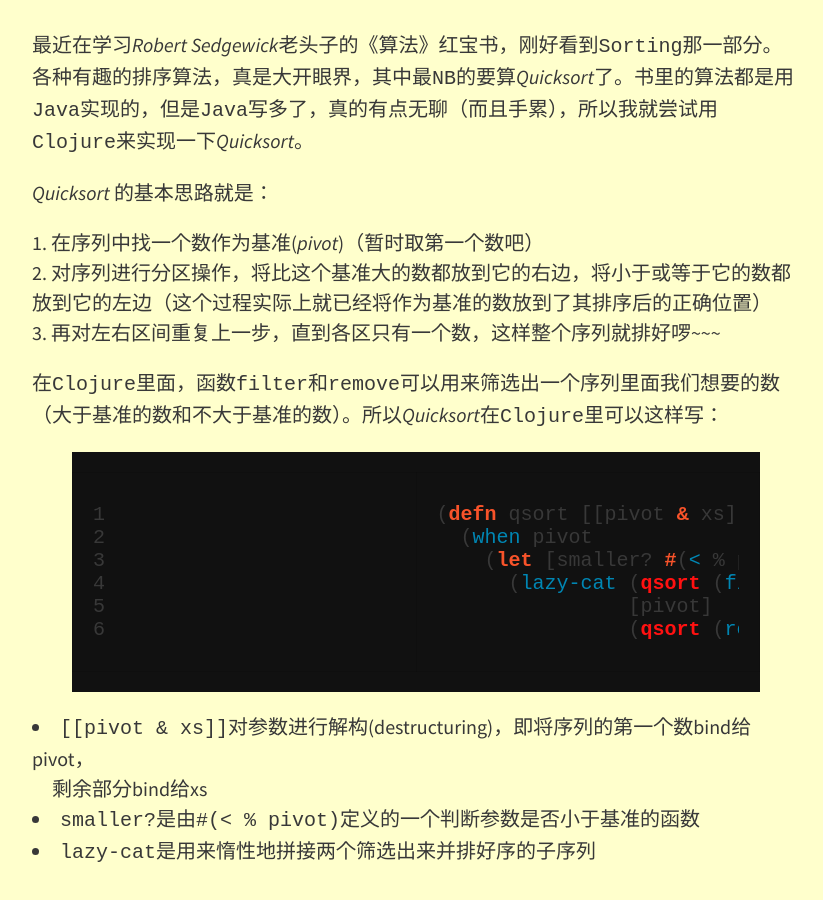
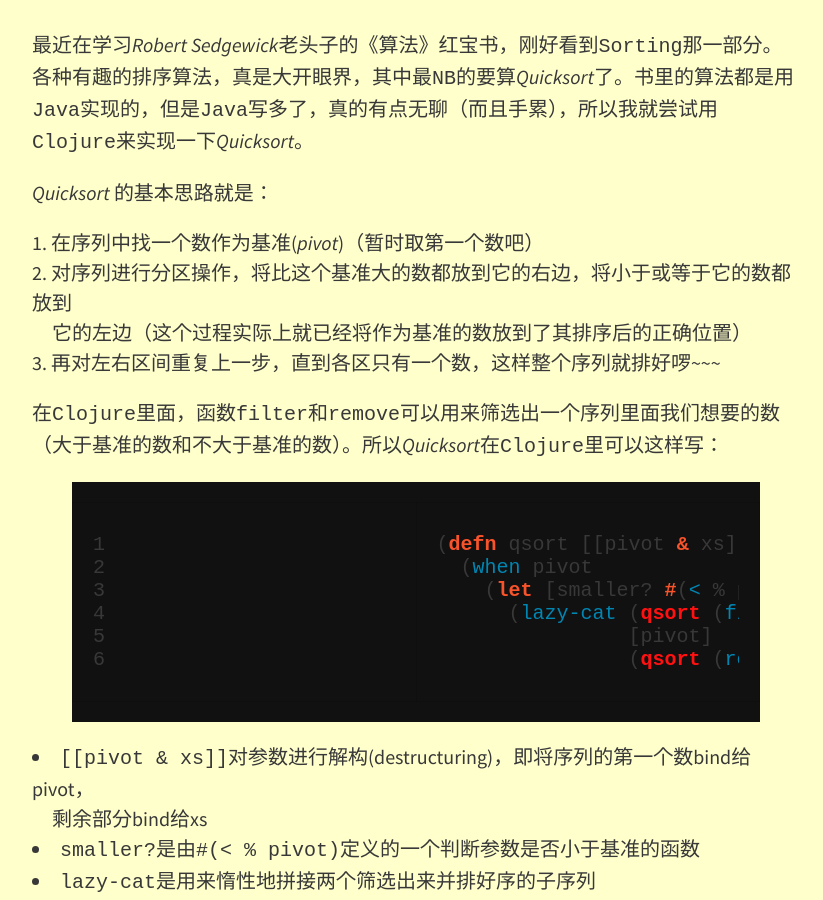
Before and after one commit to ChuitoChan/ChuitoChan.github.io, a Jekyll site: the page built from _posts/2015-07-26-quicksort-in-clojure.md, in a window 1280 px wide and 900 px high, scrolled down 446 px. Shown: the whole window, without its empty margins (224-1047 px from the left). Built offline with Jekyll 4.4.1, drawn with Linux system fonts in a browser that asks for light colours; nearby versions of some CDN libraries.

```diff
--- a/_posts/2015-07-26-quicksort-in-clojure.md
+++ b/_posts/2015-07-26-quicksort-in-clojure.md
@@ -9,7 +9,8 @@ feature-img: "img/sample_feature_img.png"
 *Quicksort* 的基本思路就是：
 
 1. 在序列中找一个数作为基准(*pivot*)（暂时取第一个数吧）
-2. 对序列进行分区操作，将比这个基准大的数都放到它的右边，将小于或等于它的数都放到它的左边（这个过程实际上就已经将作为基准的数放到了其排序后的正确位置）
+2. 对序列进行分区操作，将比这个基准大的数都放到它的右边，将小于或等于它的数都放到<br>
+　它的左边（这个过程实际上就已经将作为基准的数放到了其排序后的正确位置）
 3. 再对左右区间重复上一步，直到各区只有一个数，这样整个序列就排好啰~~~
 
 在`Clojure`里面，函数`filter`和`remove`可以用来筛选出一个序列里面我们想要的数（大于基准的数和不大于基准的数）。所以*Quicksort*在`Clojure`里可以这样写：
```
